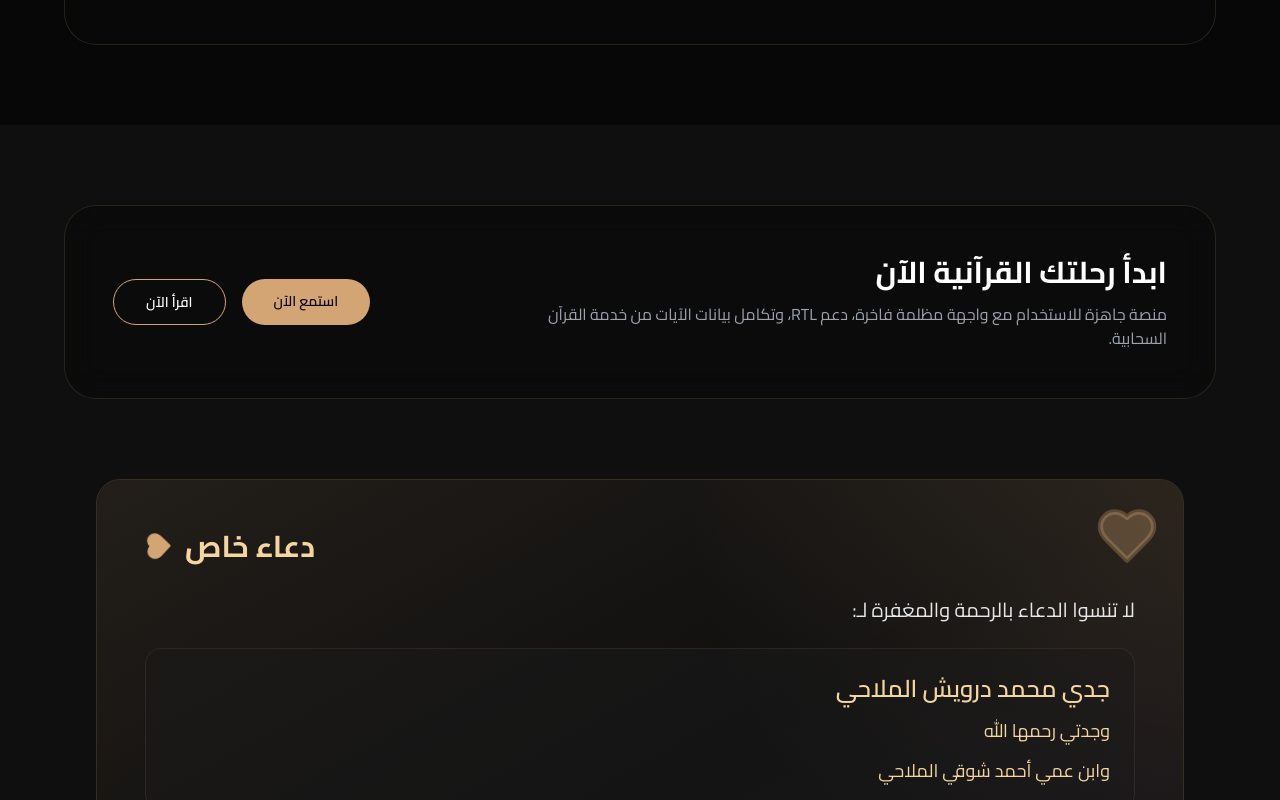
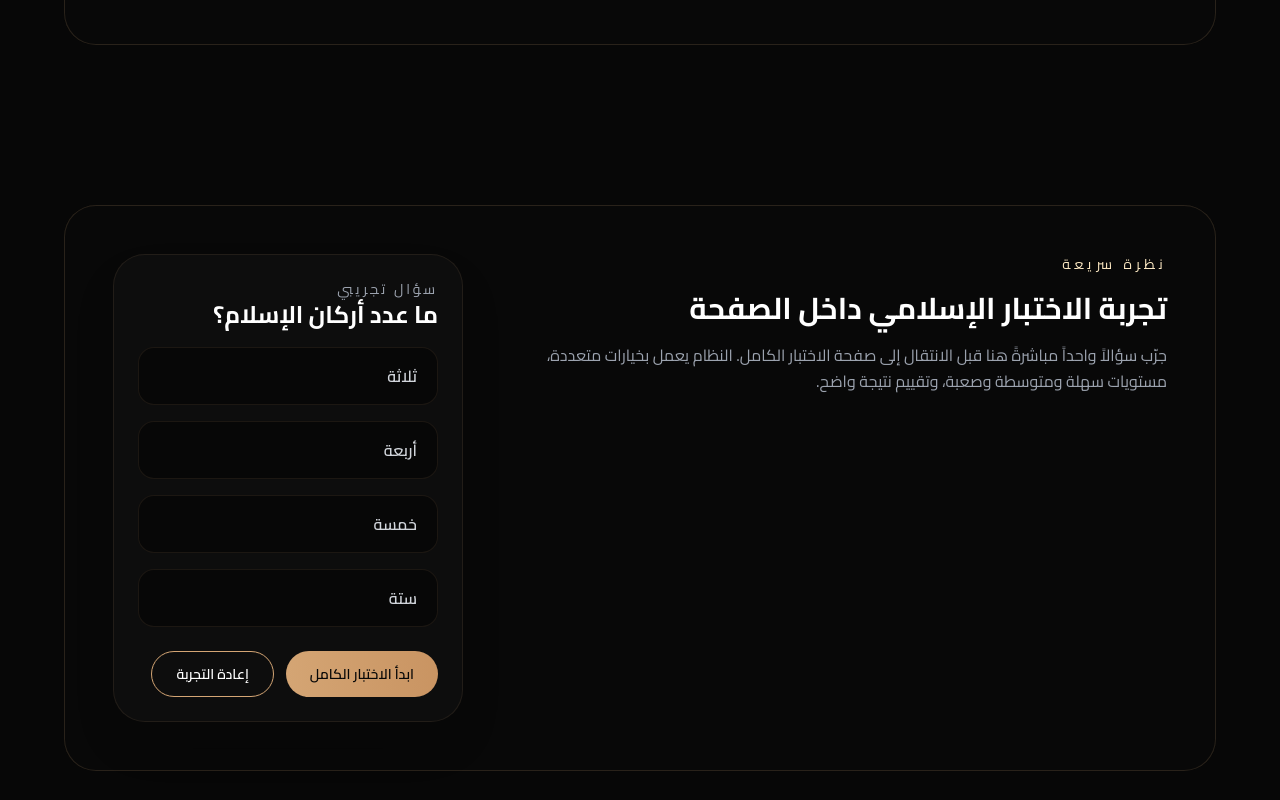
Before and after one commit to mohamedelmallhy-prog/noor-quran, a React (Vite) app: page / in a window 1280 px wide. Shown: the part 1540-2340 px from the top of the page. Built offline with nearby package versions, Linux system fonts and the light colour scheme; no server answers.

Commit message:
Add homepage Islamic quiz preview section and keep Dua integrated on homepage

```diff
--- a/src/pages/HomePage.jsx
+++ b/src/pages/HomePage.jsx
@@ -1,10 +1,29 @@
-import React from 'react';
+import React, { useState } from 'react';
 import { motion } from 'framer-motion';
 import { Link } from 'react-router-dom';
 import { Headphones, BookOpen, Sparkles, BookOpenCheck } from 'lucide-react';
 import DuaCard from '../components/DuaCard';
 
 const HomePage = () => {
+  const [sampleAnswer, setSampleAnswer] = useState(null);
+  const [sampleResult, setSampleResult] = useState(null);
+
+  const sampleQuiz = {
+    question: 'ما عدد أركان الإسلام؟',
+    options: ['ثلاثة', 'أربعة', 'خمسة', 'ستة'],
+    correct: 2,
+  };
+
+  const handleSampleAnswer = (index) => {
+    setSampleAnswer(index);
+    setSampleResult(index === sampleQuiz.correct ? 'correct' : 'wrong');
+  };
+
+  const resetSampleQuiz = () => {
+    setSampleAnswer(null);
+    setSampleResult(null);
+  };
+
   const features = [
     {
       icon: Headphones,
@@ -154,6 +173,93 @@ const HomePage = () => {
         </div>
       </section>
 
+      <section className="py-20 px-4 sm:px-6 lg:px-8 bg-dark-950">
+        <div className="mx-auto max-w-6xl text-right">
+          <motion.div
+            initial={{ opacity: 0, y: 20 }}
+            whileInView={{ opacity: 1, y: 0 }}
+            viewport={{ once: true }}
+            transition={{ duration: 0.7 }}
+            className="glass-dark rounded-[2rem] border border-gold-500/15 p-10 sm:p-12"
+          >
+            <div className="flex flex-col gap-8 xl:flex-row xl:items-start xl:justify-between">
+              <div className="max-w-2xl">
+                <p className="text-sm text-gold-200 uppercase tracking-[0.3em] mb-4">نظرة سريعة</p>
+                <h2 className="text-3xl font-bold text-white">تجربة الاختبار الإسلامي داخل الصفحة</h2>
+                <p className="mt-4 text-gray-400 leading-relaxed">
+                  جرّب سؤالاً واحداً مباشرةً هنا قبل الانتقال إلى صفحة الاختبار الكامل. النظام يعمل بخيارات متعددة، مستويات سهلة ومتوسطة وصعبة، وتقييم نتيجة واضح.
+                </p>
+              </div>
+
+              <div className="rounded-[2rem] border border-gold-500/10 bg-dark-900/80 p-6 shadow-2xl shadow-black/20">
+                <div className="mb-4 text-right">
+                  <p className="text-sm text-gray-400 uppercase tracking-[0.2em]">سؤال تجريبي</p>
+                  <h3 className="text-2xl font-bold text-white">{sampleQuiz.question}</h3>
+                </div>
+
+                <div className="space-y-4">
+                  {sampleQuiz.options.map((option, index) => {
+                    const isSelected = sampleAnswer === index;
+                    const isCorrect = sampleResult === 'correct' && isSelected;
+                    const isWrong = sampleResult === 'wrong' && isSelected;
+
+                    return (
+                      <motion.button
+                        key={index}
+                        whileHover={{ scale: 1.02 }}
+                        whileTap={{ scale: 0.98 }}
+                        onClick={() => handleSampleAnswer(index)}
+                        className={`w-full text-right rounded-2xl border px-5 py-4 font-semibold transition-all ${
+                          isCorrect
+                            ? 'bg-green-500/15 border-green-500 text-green-200'
+                            : isWrong
+                            ? 'bg-red-500/15 border-red-500 text-red-200'
+                            : 'bg-dark-950 border-gold-500/10 text-gray-300 hover:border-gold-500/40'
+                        }`}
+                      >
+                        <span className="flex items-center justify-between gap-3">
+                          <span>{option}</span>
+                          {isCorrect && <span className="text-lg">✓</span>}
+                          {isWrong && <span className="text-lg">✗</span>}
+                        </span>
+                      </motion.button>
+                    );
+                  })}
+                </div>
+
+                {sampleResult && (
+                  <div className={`mt-5 rounded-2xl p-4 text-right font-semibold ${
+                    sampleResult === 'correct'
+                      ? 'bg-green-500/15 border border-green-500/30 text-green-100'
+                      : 'bg-red-500/15 border border-red-500/30 text-red-100'
+                  }`}>
+                    {sampleResult === 'correct'
+                      ? 'إجابة صحيحة! هذه هي طريقة عمل النظام مع معلومات وعرض مرن.'
+                      : 'إجابة غير صحيحة. يمكنك تجربة سؤال جديد والانتقال إلى الاختبار الكامل.'}
+                  </div>
+                )}
+
+                <div className="mt-6 flex flex-wrap gap-3">
+                  <Link
+                    to="/quiz"
+                    className="inline-flex items-center justify-center rounded-full bg-gradient-to-r from-gold-500 to-gold-600 px-6 py-3 text-sm font-semibold text-dark-950 transition-all hover:shadow-xl"
+                  >
+                    ابدأ الاختبار الكامل
+                  </Link>
+                  <button
+                    type="button"
+                    onClick={resetSampleQuiz}
+                    className="rounded-full border border-gold-500 px-6 py-3 text-sm font-semibold text-white transition-all hover:bg-gold-500/10"
+                  >
+                    إعادة التجربة
+                  </button>
+                </div>
+              </div>
+            </div>
+          </motion.div>
+        </div>
+      </section>
+
       <section className="py-20 px-4 sm:px-6 lg:px-8">
         <div className="mx-auto max-w-6xl text-right">
           <div className="glass-dark rounded-[2rem] border border-gold-500/15 p-10 sm:p-12">
```
